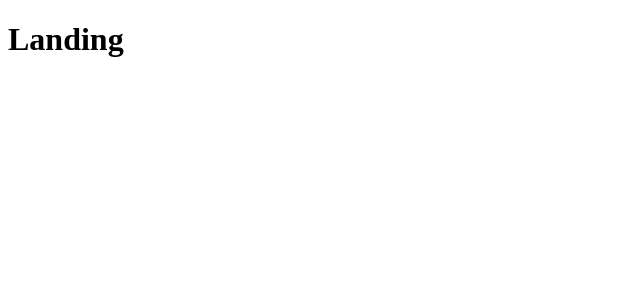
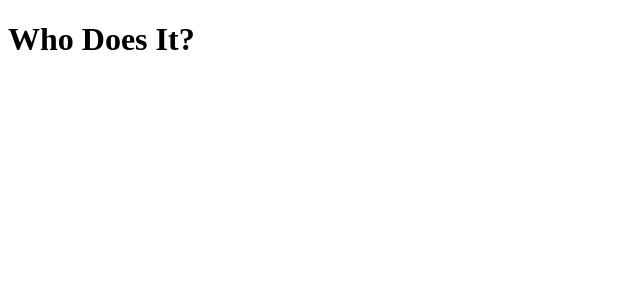
Before and after one commit to Zeverai/Who-Does-It, a React (Create React App) app: page / in a window 1280 px wide. Shown: the top 300 px of the page, without its empty margins (0-640 px from the left). Built offline with nearby package versions, Linux system fonts and the light colour scheme.

Commit message:
ADDED Landing css and imports.

```diff
--- a/src/App.js
+++ b/src/App.js
@@ -1,7 +1,9 @@
+// ____________________________________________________________________________| IMPORTS
 import React from "react";
 import { BrowserRouter as Router, Link, Routes, Route } from "react-router-dom";
 import Landing from "./pages/Landing";
 
+// ____________________________________________________________________________| STYLES
 const App = () => {
    return (
       <Router>
--- a/src/pages/Landing.js
+++ b/src/pages/Landing.js
@@ -1,9 +1,13 @@
+// ____________________________________________________________________________| IMPORTS
 import React from "react";
+
+// ____________________________________________________________________________| STYLES
+import "../css/Landing.css";
 
 const Landing = () => {
    return (
       <div className='landing-container'>
-         <h1>Landing</h1>
+         <h1>Who Does It?</h1>
       </div>
    );
 };
```
Also changed, not shown: src/css/Global.css (added, +7 -0 lines), src/css/Landing.css (added).
